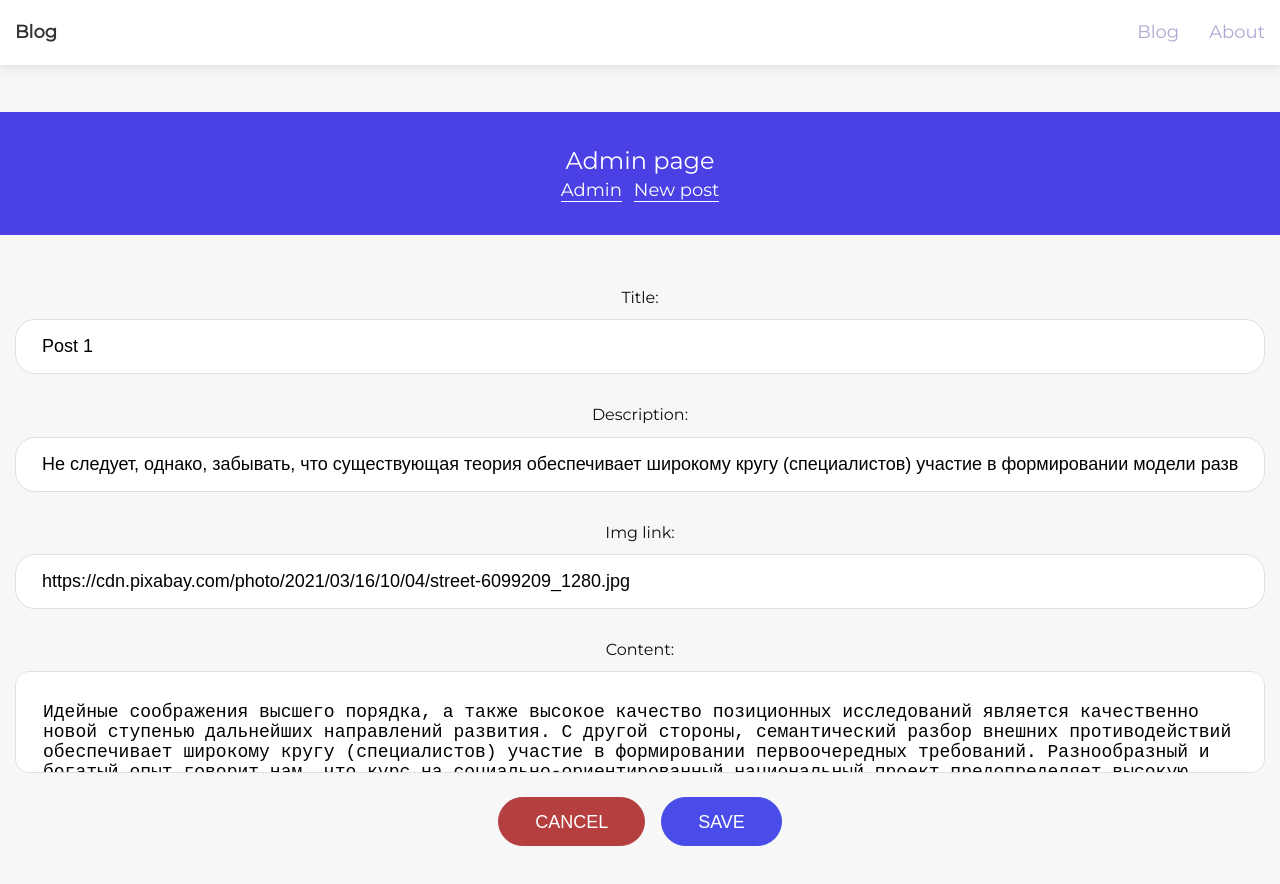
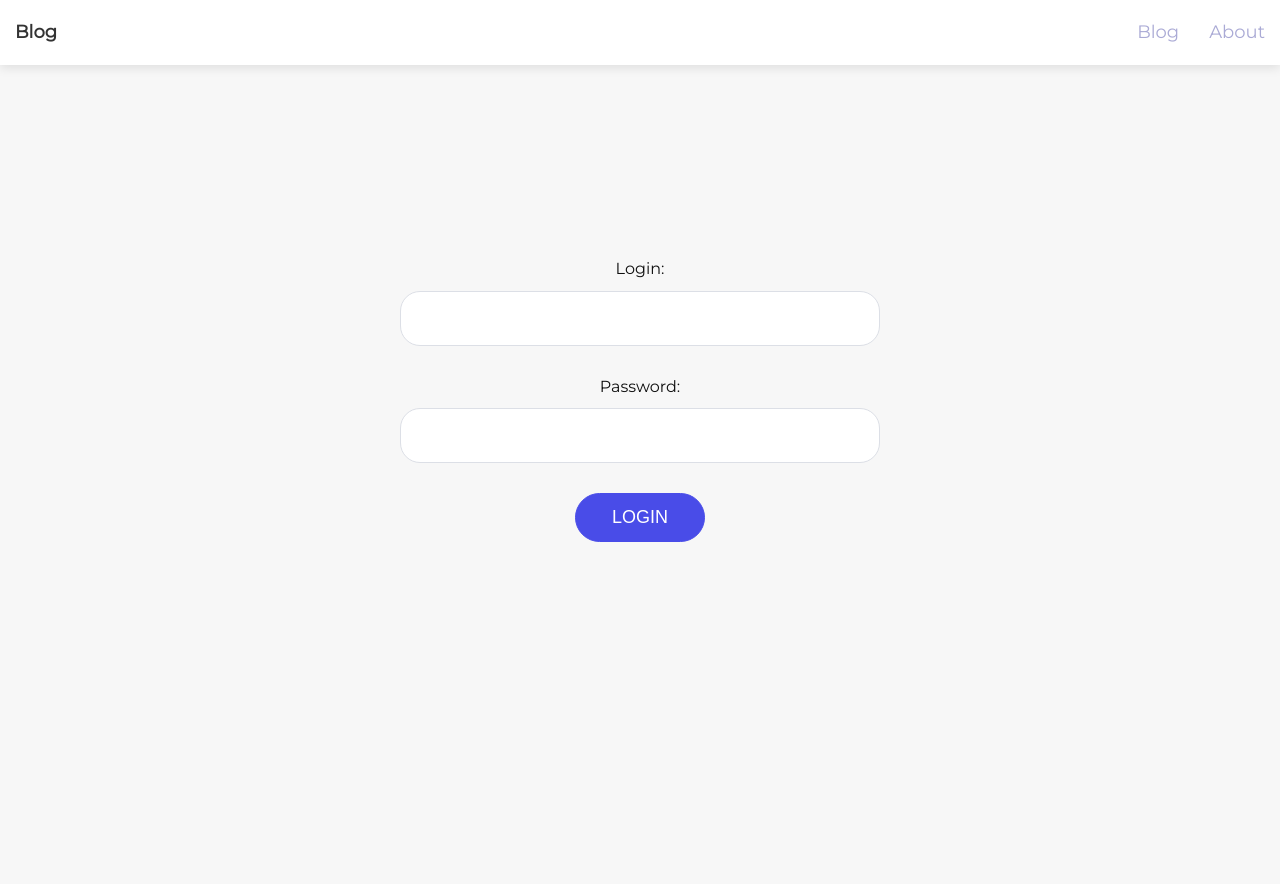
Before and after one commit to karyna4k/Blog, a Nuxt app: page /admin/auth in a window 1280 px wide. Shown: the top 884 px of the page. After the commit the page ends 800 px from the top, so only its background shows below. Built offline with nearby package versions, Linux system fonts and the light colour scheme.

Commit message:
feat: add auth admin page

```diff
--- /dev/null
+++ b/pages/admin/auth/index.vue
@@ -0,0 +1,49 @@
+<template lang="pug">
+section.auth
+  .container
+    form.auth__form(@submit.prevent="onSubmit")
+      AppInput(v-model="user.email" type="email") Login:
+      AppInput(v-model="user.password" type="password") Password:
+      .controls
+        AppButton Login
+</template>
+
+<script>
+export default {
+  data () {
+    return {
+      user: {
+        email: "",
+        password: ""
+      }
+    };
+  },
+  methods: {
+    onSubmit () {
+      // reset
+      this.user.email = "";
+      this.user.password = "";
+    }
+  }
+};
+</script>
+
+<style lang="scss">
+.auth {
+  max-width: 480px;
+  margin: auto;
+
+  &__form {
+    display: flex;
+    flex-direction: column;
+    justify-content: center;
+    align-items: center;
+    width: 100%;
+    height: 60vh;
+
+    input {
+      min-width: 480px;
+    }
+  }
+}
+</style>
```
